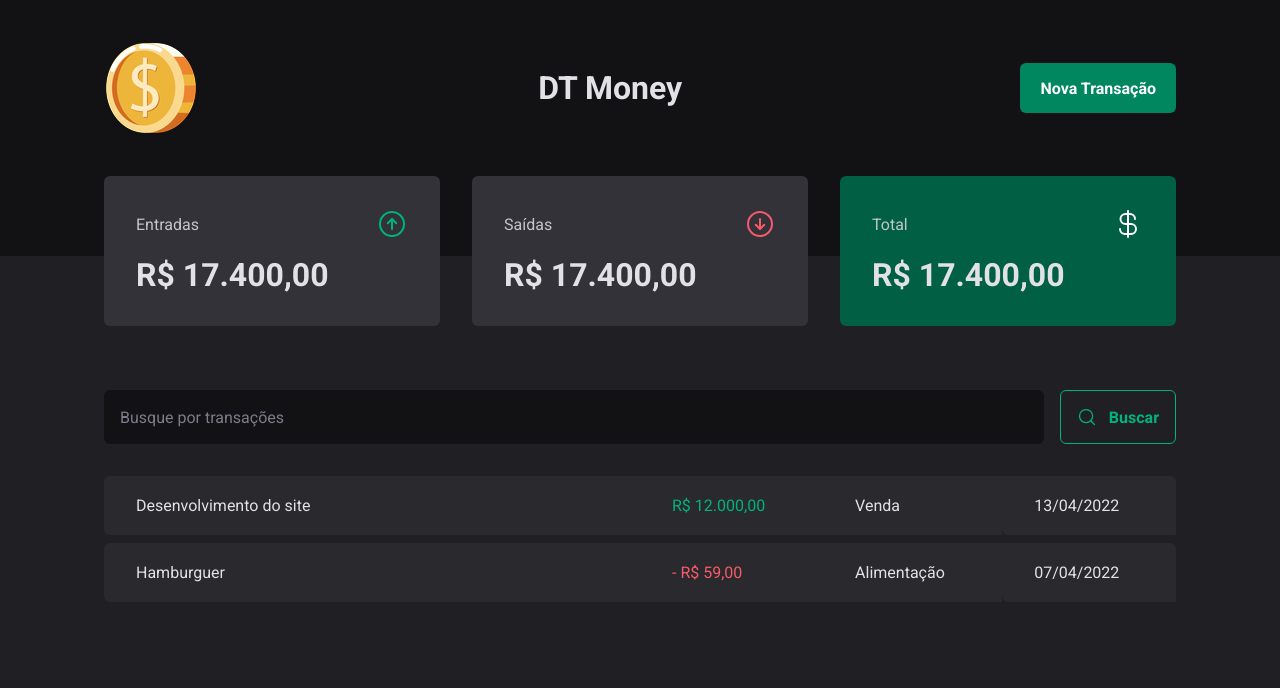
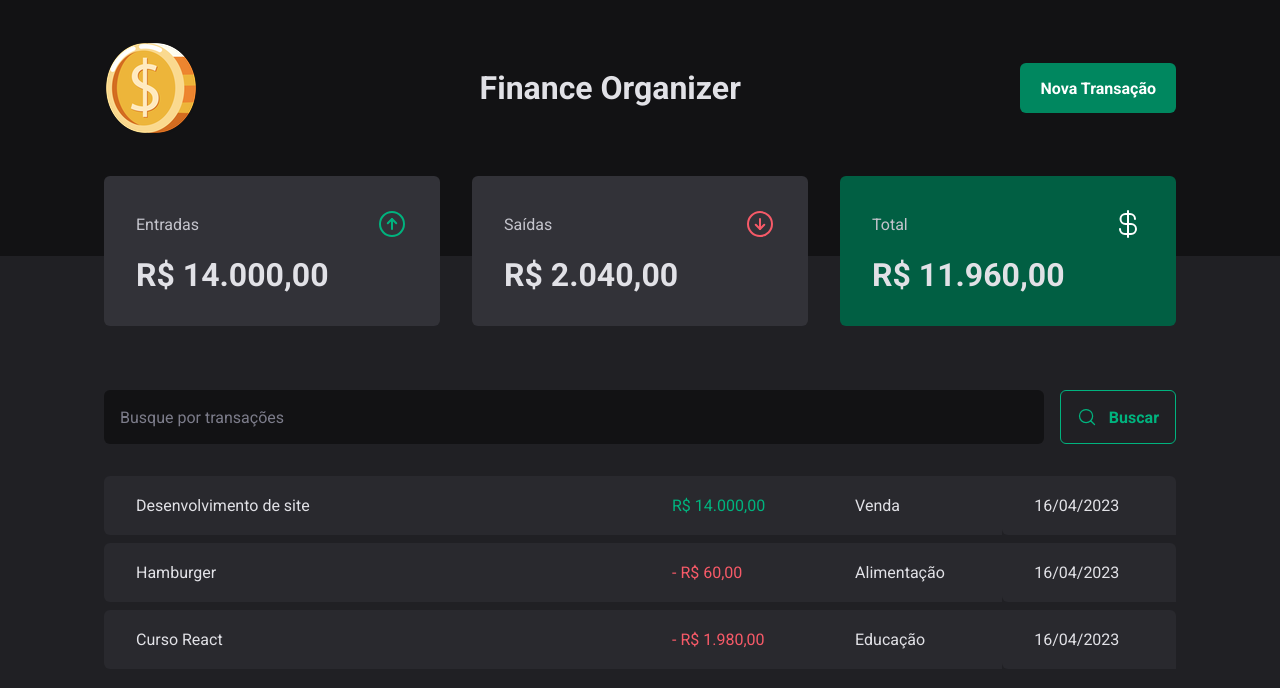
Before and after one commit to Bokinhass/dt-money, a React (Vite) app: page / in a window 1280 px wide. Shown: the top 688 px of the page. Built offline with nearby package versions, Linux system fonts and the light colour scheme; data requests are answered from the project's data file.

Commit message:
Create Back End

```diff
--- a/package.json
+++ b/package.json
@@ -5,6 +5,7 @@
   "type": "module",
   "scripts": {
     "dev": "vite",
+    "dev:server": "json-server server.json -w -d 500",
     "build": "tsc && vite build",
     "preview": "vite preview",
     "lint": "eslint src --ext .ts,.tsx"
--- /dev/null
+++ b/server.json
@@ -0,0 +1,28 @@
+{
+  "transactions": [
+   {
+     "id": 1,
+     "description": "Desenvolvimento de site",
+     "type": "income",
+     "category": "Venda",
+     "price": 14000,
+     "createdAt": "2023-04-16T12:06:36.136Z"
+   },
+   {
+     "id": 2,
+     "description": "Hamburger",
+     "type": "outcome",
+     "category": "Alimentação",
+     "price": 60,
+     "createdAt": "2023-04-16T12:09:36.136Z"
+   },
+   {
+    "id": 3,
+    "description": "Curso React",
+    "type": "outcome",
+    "category": "Educação",
+    "price": 1980,
+    "createdAt": "2023-04-16T12:06:26.136Z"
+  }
+  ]
+ }
--- a/src/App.tsx
+++ b/src/App.tsx
@@ -2,13 +2,16 @@ import { ThemeProvider } from "styled-components";
 import { defaultTheme } from "./styles/default";
 import { GlobalStyle } from "./styles/themes/global";
 import { Transactions } from "./pages/Transactions";
+import { TransactionsProvider } from "./contexts/TransactionsContexts";
 
 export function App() {
 
   return (
     <ThemeProvider theme={defaultTheme}>
       <GlobalStyle />
-      <Transactions />
+      <TransactionsProvider>
+        <Transactions />
+      </TransactionsProvider>
     </ThemeProvider>
   )
 }
--- /dev/null
+++ b/src/Hooks/useSummary.ts
@@ -0,0 +1,27 @@
+import { useContext } from "react"
+import { TransactionsContext } from "../contexts/TransactionsContexts"
+
+export function useSummary() {
+  const { transactions } = useContext(TransactionsContext)
+
+  const summary = transactions.reduce(
+    (acc, transaction) => {
+      if (transaction.type === "income") {
+        acc.income += transaction.price
+        acc.total += transaction.price
+      } else {
+        acc.outcome += transaction.price
+        acc.total -= transaction.price
+      }
+
+      return acc
+    },
+    {
+      income: 0,
+      outcome: 0,
+      total: 0
+    }
+  )
+
+  return summary
+}
--- a/src/components/Header/index.tsx
+++ b/src/components/Header/index.tsx
@@ -8,7 +8,7 @@ export function Header() {
     <HeaderContainer>
       <HeaderContent>
         <img src={logo} alt=""/>
-        <h1>DT Money</h1>
+        <h1>Finance Organizer</h1>
 
         <Dialog.Root>
           <Dialog.Trigger asChild>
--- a/src/components/Summary/index.tsx
+++ b/src/components/Summary/index.tsx
@@ -1,7 +1,11 @@
 import { ArrowCircleUp, ArrowCircleDown, CurrencyDollar } from "phosphor-react";
 import { SummaryCard, SummaryContainer } from "./styles";
+import { priceFormatter } from "../../utils/formatter";
+import { useSummary } from "../../Hooks/useSummary";
 
 export function Summary() {
+  const summary = useSummary()
+
   return (
     <SummaryContainer>
       <SummaryCard>
@@ -10,7 +14,7 @@ export function Summary() {
           <ArrowCircleUp size={32} color="#00b37e" />
         </header>
 
-        <strong>R$ 17.400,00</strong>
+        <strong>{priceFormatter.format(summary.income)}</strong>
       </SummaryCard>
 
       <SummaryCard>
@@ -19,7 +23,7 @@ export function Summary() {
           <ArrowCircleDown size={32} color="#f75a68" />
         </header>
 
-        <strong>R$ 17.400,00</strong>
+        <strong>{priceFormatter.format(summary.outcome)}</strong>
       </SummaryCard>
 
       <SummaryCard variant="green">
@@ -28,7 +32,7 @@ export function Summary() {
           <CurrencyDollar size={32} color="#fff" />
         </header>
 
-        <strong>R$ 17.400,00</strong>
+        <strong>{priceFormatter.format(summary.total)}</strong>
       </SummaryCard>
     </SummaryContainer>
   )
--- /dev/null
+++ b/src/contexts/TransactionsContexts.tsx
@@ -0,0 +1,41 @@
+import { ReactNode, createContext, useEffect, useState } from "react"
+
+interface Transaction {
+  id: number
+  description: string
+  type: 'income' | 'outcome'
+  price: number
+  category: string
+  createdAt: string
+}
+
+interface TransactionsContextType {
+  transactions: Transaction []
+}
+
+interface TrasactionsProviderProps {
+  children: ReactNode
+}
+
+export const TransactionsContext = createContext<TransactionsContextType>({} as TransactionsContextType)
+
+export function TransactionsProvider({ children }: TrasactionsProviderProps) {
+  const [ transactions, setTransactions ] = useState<Transaction[]>([])
+
+  async function loadTransactions() {
+    const response = await fetch('http://localhost:3000/transactions')
+    const data = await response.json()
+
+    setTransactions(data)
+  }
+
+  useEffect(() => {
+    loadTransactions()
+  }, [])
+
+  return (
+    <TransactionsContext.Provider value={{ transactions }}>
+      {children}
+    </TransactionsContext.Provider>
+  )
+}
--- a/src/pages/Transactions/index.tsx
+++ b/src/pages/Transactions/index.tsx
@@ -1,9 +1,14 @@
+import { useContext } from "react"
 import { Header } from "../../components/Header"
 import { Summary } from "../../components/Summary"
-import { SearchForm } from "./components/SearchForm";
-import { PriceHightLight, TransactionsContainer, TransactionsTable } from './styles';
+import { SearchForm } from "./components/SearchForm"
+import { PriceHightLight, TransactionsContainer, TransactionsTable } from './styles'
+import { TransactionsContext } from "../../contexts/TransactionsContexts"
+import { dateFormatter, priceFormatter } from "../../utils/formatter"
 
 export function Transactions() {
+  const { transactions } = useContext(TransactionsContext)
+
   return (
     <div>
       <Header />
@@ -13,27 +18,22 @@ export function Transactions() {
       <SearchForm />
       <TransactionsTable>
           <tbody>
-            <tr>
-              <td width='50%'>Desenvolvimento do site</td>
-              <td>
-                <PriceHightLight variant="income">
-                  R$ 12.000,00
-                </PriceHightLight>
-              </td>
-              <td>Venda</td>
-              <td>13/04/2022</td>
-            </tr>
+            {transactions.map(transaction => {
+              return (
+                <tr key={transaction.id}>
+                  <td width='50%'>{transaction.description}</td>
+                  <td>
+                    <PriceHightLight variant={transaction.type}>
+                      {transaction.type === 'outcome' && '- '}
+                    {priceFormatter.format(transaction.price)}
+                    </PriceHightLight>
+                  </td>
+                  <td>{transaction.category}</td>
+                  <td>{dateFormatter.format(new Date(transaction.createdAt))}</td>
+                </tr>
+              )
+              })}
 
-            <tr>
-              <td width='50%'>Hamburguer</td>
-              <td>
-                <PriceHightLight variant="outcome">
-                  - R$ 59,00
-                </PriceHightLight>
-              </td>
-              <td>Alimentação</td>
-              <td>07/04/2022</td>
-            </tr>
           </tbody>
         </TransactionsTable>
     </TransactionsContainer>
--- /dev/null
+++ b/src/utils/formatter.ts
@@ -0,0 +1,6 @@
+export const dateFormatter = new Intl.DateTimeFormat('pt-BR')
+
+export const priceFormatter = new Intl.NumberFormat('pt-BR', {
+  style: 'currency',
+  currency: 'BRL'
+})
```
